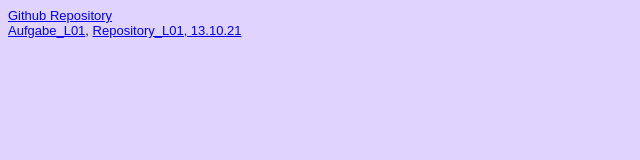
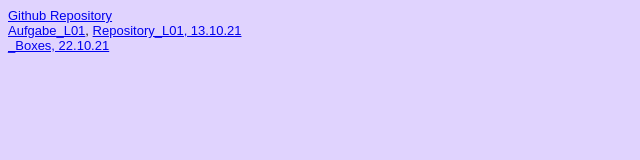
Before and after one commit to Nesli13/EIA2_WiSe2021, a plain HTML site: page Steckbrief/steckbrief.htm in a window 1280 px wide. Shown: the full height of the page, 0-640 px from the left. Drawn offline with Linux system fonts and the light colour scheme.

Commit message:
_Boxes verlinkt

```diff
--- a/Steckbrief/steckbrief.htm
+++ b/Steckbrief/steckbrief.htm
@@ -17,6 +17,9 @@
     <!-- Hier die Links zu den gelösten Aufgaben einstellen, aktuelle oben, alte stehen lassen! Format: Aufgabenbezeichnung, Datum -->
     <a href="https://github.com/Nesli13/EIA2_WiSe2021" target="_blank">Github Repository</a> <br>
     <a href="https://nesli13.github.io/EIA2_WiSe2021/A01_RandomPoem/RandomPoem.html" target="_blank">Aufgabe_L01</a>, <a href="https://github.com/Nesli13/EIA2_WiSe2021/tree/main/A01_RandomPoem" target="_blank">Repository_L01, 13.10.21</a>
+    <br>
+    <a href="https://nesli13.github.io/EIA2_WiSe2021/L01.2_Boxes/TraceTable_ActivityDiagramm.pdf" target="_blank">_Boxes, 22.10.21</a>
+    <br>
 </body>
 
 </html>
```
